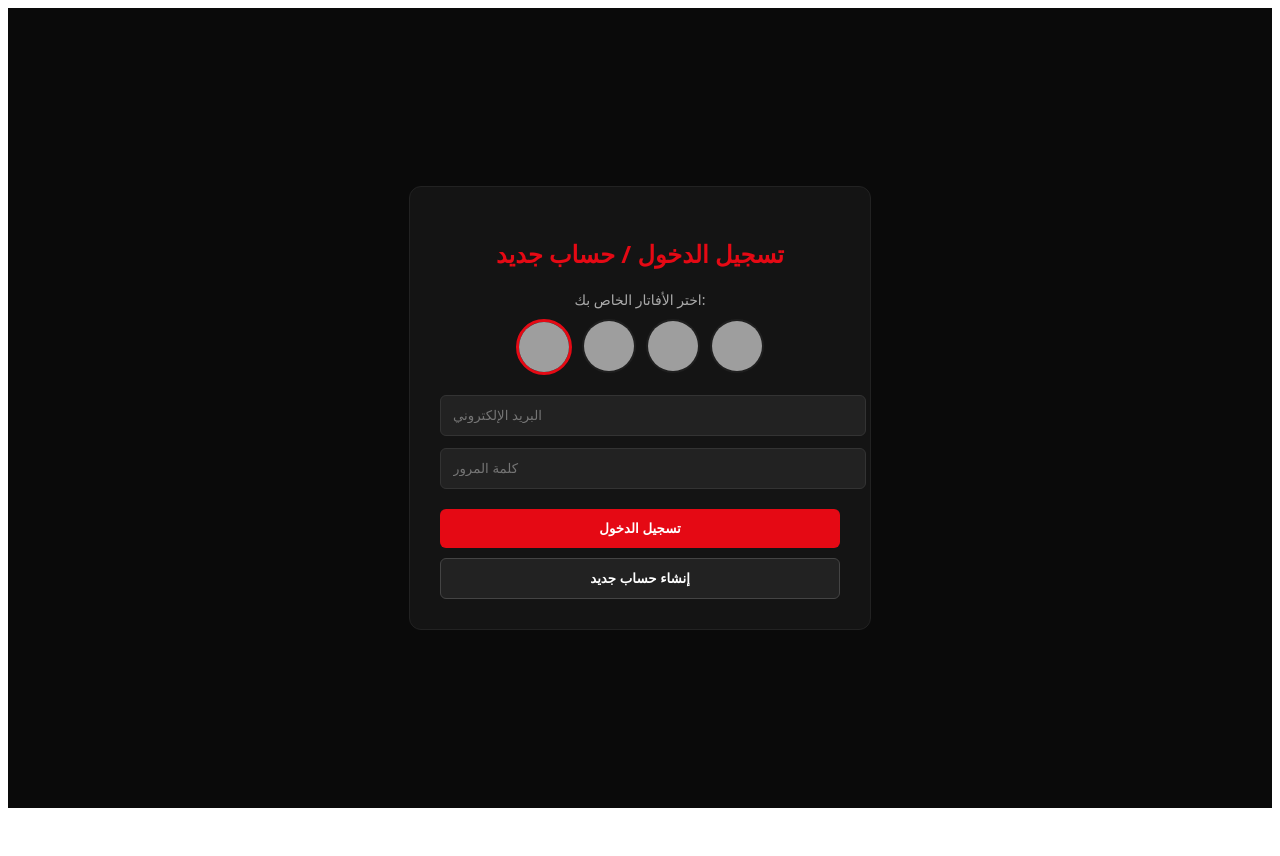
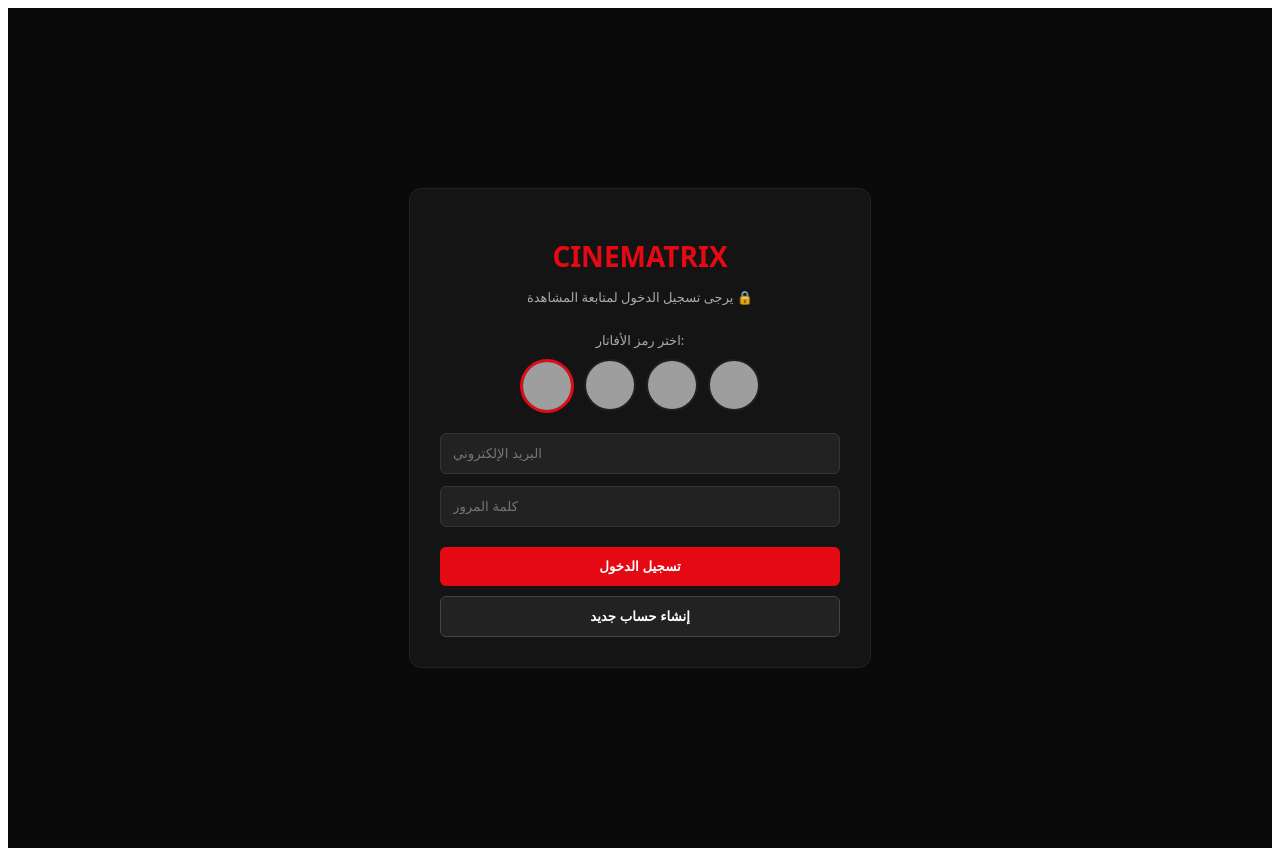
Before and after one commit to NawafAl58/Movie-time, a Next.js app: page /login in a window 1280 px wide. Before the commit the page ends 816 px from the top, so only its background shows below. Built offline with nearby package versions, Linux system fonts and the light colour scheme; grey boxes are pictures that could not be loaded.

Commit message:
Update login.js

```diff
--- a/pages/login.js
+++ b/pages/login.js
@@ -34,55 +34,53 @@ export default function AuthPage() {
   }
 
   const handleAuth = async (isSignUp) => {
+    if (!email.trim() || !password.trim()) {
+      setMsg('يرجى كتابة البريد الإلكتروني وكلمة المرور أولاً!');
+      return;
+    }
+
     setLoading(true);
     setMsg('');
+
     const { data, error } = isSignUp
       ? await supabase.auth.signUp({ email, password })
       : await supabase.auth.signInWithPassword({ email, password });
 
     if (error) {
       setMsg(error.message);
-    } else if (isSignUp) {
-      if (data?.user) {
-        await supabase.from('profiles').insert([{ id: data.user.id, avatar_url: selectedAvatar }]);
+    } else {
+      const activeUser = data?.user;
+      if (activeUser && isSignUp) {
+        await supabase.from('profiles').upsert({ id: activeUser.id, avatar_url: selectedAvatar });
       }
-      setMsg('تم إنشاء الحساب بنجاح!');
-      router.push('/');
-    } else {
       router.push('/');
     }
     setLoading(false);
   };
 
-  const updateAvatar = async (url) => {
-    setSelectedAvatar(url);
-    if (user) {
-      await supabase.from('profiles').upsert({ id: user.id, avatar_url: url });
-    }
-  };
-
   return (
-    <div style={{ backgroundColor: '#0a0a0a', color: '#fff', minHeight: '100vh', display: 'flex', alignItems: 'center', justifyContent: 'center', fontFamily: 'system-ui' }}>
-      <Head><title>Cinematrix - الحساب</title></Head>
+    <div style={{ backgroundColor: '#0a0a0a', color: '#fff', minHeight: '100vh', display: 'flex', alignItems: 'center', justifyContent: 'center', fontFamily: 'system-ui', padding: '20px' }}>
+      <Head><title>Cinematrix - تسجيل الدخول الإجباري</title></Head>
 
       <div style={{ backgroundColor: '#141414', padding: '30px', borderRadius: '12px', width: '100%', maxWidth: '400px', border: '1px solid #222' }}>
-        <h2 style={{ color: '#e50914', textAlign: 'center', marginBottom: '20px' }}>
-          {user ? 'إعدادات الملف الشخصي' : 'تسجيل الدخول / حساب جديد'}
-        </h2>
+        <h1 style={{ color: '#e50914', textAlign: 'center', fontSize: '28px', fontWeight: '900', marginBottom: '5px' }}>CINEMATRIX</h1>
+        <p style={{ color: '#aaa', textAlign: 'center', fontSize: '13px', marginBottom: '25px' }}>
+          {user ? 'حسابك المفعل' : 'يرجى تسجيل الدخول لمتابعة المشاهدة 🔒'}
+        </p>
 
-        {/* Avatar Selection */}
+        {/* اختيار الأفاتار */}
         <div style={{ textAlign: 'center', marginBottom: '20px' }}>
-          <p style={{ fontSize: '14px', color: '#aaa', marginBottom: '10px' }}>اختر الأفاتار الخاص بك:</p>
+          <p style={{ fontSize: '13px', color: '#aaa', marginBottom: '10px' }}>اختر رمز الأفاتار:</p>
           <div style={{ display: 'flex', gap: '10px', justifyContent: 'center' }}>
             {AVATARS.map((url, i) => (
               <img
                 key={i}
                 src={url}
                 alt="avatar"
-                onClick={() => updateAvatar(url)}
+                onClick={() => setSelectedAvatar(url)}
                 style={{
-                  width: '50px',
-                  height: '50px',
+                  width: '48px',
+                  height: '48px',
                   borderRadius: '50%',
                   cursor: 'pointer',
                   border: selectedAvatar === url ? '3px solid #e50914' : '2px solid transparent',
@@ -100,17 +98,17 @@ export default function AuthPage() {
               placeholder="البريد الإلكتروني"
               value={email}
               onChange={(e) => setEmail(e.target.value)}
-              style={{ width: '100%', padding: '12px', marginBottom: '12px', borderRadius: '6px', backgroundColor: '#222', border: '1px solid #333', color: '#fff' }}
+              style={{ width: '100%', padding: '12px', marginBottom: '12px', borderRadius: '6px', backgroundColor: '#222', border: '1px solid #333', color: '#fff', boxSizing: 'border-box' }}
             />
             <input
               type="password"
               placeholder="كلمة المرور"
               value={password}
               onChange={(e) => setPassword(e.target.value)}
-              style={{ width: '100%', padding: '12px', marginBottom: '20px', borderRadius: '6px', backgroundColor: '#222', border: '1px solid #333', color: '#fff' }}
+              style={{ width: '100%', padding: '12px', marginBottom: '20px', borderRadius: '6px', backgroundColor: '#222', border: '1px solid #333', color: '#fff', boxSizing: 'border-box' }}
             />
             <button onClick={() => handleAuth(false)} disabled={loading} style={{ width: '100%', padding: '12px', backgroundColor: '#e50914', color: '#fff', border: 'none', borderRadius: '6px', fontWeight: 'bold', cursor: 'pointer', marginBottom: '10px' }}>
-              تسجيل الدخول
+              {loading ? 'جاري التحقق...' : 'تسجيل الدخول'}
             </button>
             <button onClick={() => handleAuth(true)} disabled={loading} style={{ width: '100%', padding: '12px', backgroundColor: '#222', color: '#fff', border: '1px solid #444', borderRadius: '6px', fontWeight: 'bold', cursor: 'pointer' }}>
               إنشاء حساب جديد
@@ -118,8 +116,11 @@ export default function AuthPage() {
           </div>
         ) : (
           <div>
-            <p style={{ textAlign: 'center', color: '#aaa', fontSize: '14px' }}>مسجل بـ: {user.email}</p>
-            <button onClick={() => supabase.auth.signOut().then(() => router.reload())} style={{ width: '100%', padding: '12px', backgroundColor: '#e50914', color: '#fff', border: 'none', borderRadius: '6px', fontWeight: 'bold', cursor: 'pointer', marginTop: '15px' }}>
+            <p style={{ textAlign: 'center', color: '#fff', fontWeight: 'bold', fontSize: '14px', marginBottom: '15px' }}>{user.email}</p>
+            <button onClick={() => router.push('/')} style={{ width: '100%', padding: '12px', backgroundColor: '#e50914', color: '#fff', border: 'none', borderRadius: '6px', fontWeight: 'bold', cursor: 'pointer', marginBottom: '10px' }}>
+              الانتقال للرئيسية 🎬
+            </button>
+            <button onClick={() => supabase.auth.signOut().then(() => router.reload())} style={{ width: '100%', padding: '10px', backgroundColor: '#222', color: '#ff4444', border: '1px solid #333', borderRadius: '6px', cursor: 'pointer' }}>
               تسجيل الخروج
             </button>
           </div>
```
